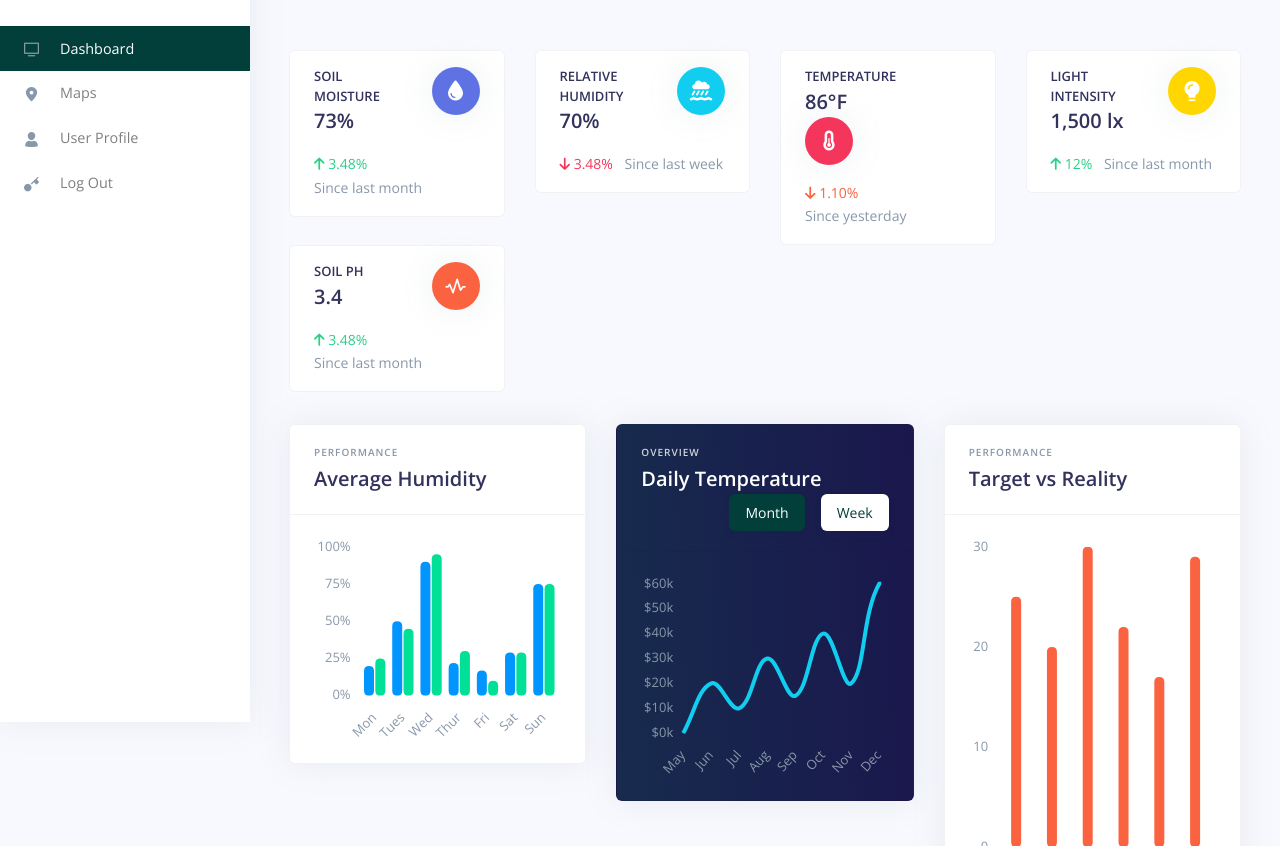
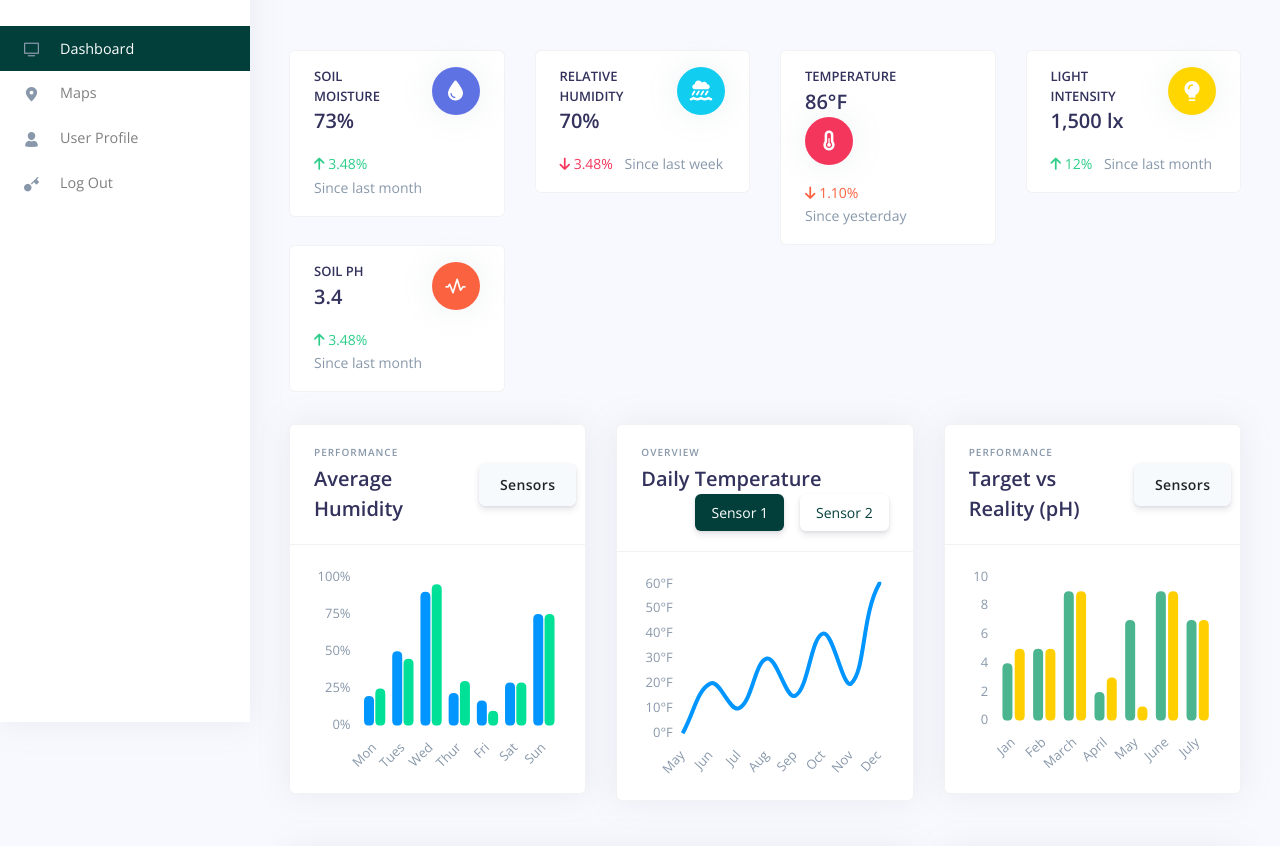
Before and after one commit to 3dabc/colco-frontend, a React app in the folder dashboard/: page /admin/index in a window 1280 px wide. Shown: the part 78-924 px from the top of the page. Built offline with nearby package versions, Linux system fonts and the light colour scheme.

Commit message:
Changes to dashboard graphs
Matched dashboard chart styling to Figma design, working on buttons to change sensors for each diagram

```diff
--- a/dashboard/public/index.html
+++ b/dashboard/public/index.html
@@ -43,7 +43,7 @@
       href="https://fonts.googleapis.com/css?family=Open+Sans:300,400,600,700"
       rel="stylesheet"
     />
-    <title>Argon Dashboard React by Creative Tim</title>
+    <title>ColCo</title>
     <script src="https://maps.googleapis.com/maps/api/js?key=YOUR_API_KEY_HERE"></script>
   </head>
   <body>
--- a/dashboard/src/variables/charts.js
+++ b/dashboard/src/variables/charts.js
@@ -319,7 +319,7 @@ let chartExample1 = {
           ticks: {
             callback: function (value) {
               if (!(value % 10)) {
-                return "$" + value + "k";
+                return value + "°F";
               }
             },
           },
@@ -337,7 +337,7 @@ let chartExample1 = {
             content += label;
           }
 
-          content += "$" + yLabel + "k";
+          content += yLabel + "°F";
           return content;
         },
       },
@@ -350,6 +350,9 @@ let chartExample1 = {
         {
           label: "Performance",
           data: [0, 20, 10, 30, 15, 40, 20, 60, 60],
+          //backgroundImage: "linear-gradient(to right, #0095FF, #0095FF)",
+          borderColor: "#0095FF",
+
         },
       ],
     };
@@ -361,6 +364,7 @@ let chartExample1 = {
         {
           label: "Performance",
           data: [0, 20, 5, 25, 10, 30, 15, 40, 40],
+          borderColor: "#07E098",
         },
       ],
     };
@@ -464,10 +468,65 @@ let chartHumidity = {
   },
 };
 
+// chart used for pH target vs reality
+let chartPH = {
+  options: {
+
+    scales: {
+      yAxes: [
+        {
+          ticks: {
+            stepSize: 2,
+            callback: function (value) {
+
+                //return '$' + value + 'k'
+                return value;
+
+            },
+          },
+        },
+      ],
+    },
+    tooltips: {
+      callbacks: {
+        label: function (item, data) {
+          var label = data.datasets[item.datasetIndex].label || "";
+          var yLabel = item.yLabel;
+          var content = "";
+          if (data.datasets.length > 1) {
+            content += label;
+          }
+          content += yLabel;
+          return content;
+        },
+      },
+    },
+  },
+  data: {
+    labels: ["Jan", "Feb", "March", "April", "May", "June", "July"],
+    datasets: [
+      {
+        label: "Sensor 1: ",
+        data: [4, 5, 9, 2, 7, 9, 7],
+        maxBarThickness: 10,
+        backgroundColor: "#4AB58E"
+      },
+      {
+        label: "Target: ",
+        data: [5, 5, 9, 3, 1, 9, 7],
+        maxBarThickness: 10,
+        backgroundColor: "#FFCF00"
+      },
+    ],
+  },
+};
+
+
 module.exports = {
   chartOptions, // used inside src/views/Index.js
   parseOptions, // used inside src/views/Index.js
   chartExample1, // used inside src/views/Index.js
   chartExample2, // used inside src/views/Index.js
   chartHumidity,
+  chartPH,
 };
--- a/dashboard/src/views/Index.js
+++ b/dashboard/src/views/Index.js
@@ -28,6 +28,10 @@ import {
   Card,
   CardHeader,
   CardBody,
+  Dropdown,
+  DropdownItem,
+  DropdownMenu,
+  DropdownToggle,
   NavItem,
   NavLink,
   Nav,
@@ -45,6 +49,7 @@ import {
   chartExample1,
   chartExample2,
   chartHumidity,
+  chartPH,
 } from "variables/charts.js";
 
 import Header from "components/Headers/Header.js";
@@ -78,6 +83,8 @@ const Index = (props) => {
                     </h6>
                     <h2 className="mb-0">Average Humidity</h2>
                   </div>
+                  <Button>Sensors</Button>
+
                 </Row>
               </CardHeader>
               <CardBody>
@@ -94,16 +101,16 @@ const Index = (props) => {
             </Card>
           </Col>
           <Col className="mb-5 mb-xl-0" xl="4">
-            <Card className="bg-gradient-default shadow">
+            <Card className="bg-white shadow">
               <CardHeader className="bg-transparent">
                 <Row className="align-items-center">
                   <div className="col">
-                    <h6 className="text-uppercase text-light ls-1 mb-1">
+                    <h6 className="text-uppercase text-muted ls-1 mb-1">
                       Overview
                     </h6>
-                    <h2 className="text-white mb-0">Daily Temperature</h2>
+                    <h2 className="text-black mb-0">Daily Temperature</h2>
                   </div>
-                  <div className="col">
+                  <div className="col" >
                     <Nav className="justify-content-end" pills>
                       <NavItem>
                         <NavLink
@@ -113,7 +120,7 @@ const Index = (props) => {
                           href="#pablo"
                           onClick={(e) => toggleNavs(e, 1)}
                         >
-                          <span className="d-none d-md-block">Month</span>
+                          <span className="d-none d-md-block">Sensor 1</span>
                           <span className="d-md-none">M</span>
                         </NavLink>
                       </NavItem>
@@ -126,7 +133,7 @@ const Index = (props) => {
                           href="#pablo"
                           onClick={(e) => toggleNavs(e, 2)}
                         >
-                          <span className="d-none d-md-block">Week</span>
+                          <span className="d-none d-md-block">Sensor 2</span>
                           <span className="d-md-none">W</span>
                         </NavLink>
                       </NavItem>
@@ -156,16 +163,19 @@ const Index = (props) => {
                     <h6 className="text-uppercase text-muted ls-1 mb-1">
                       Performance
                     </h6>
-                    <h2 className="mb-0">Target vs Reality</h2>
+                    <h2 className="mb-0">Target vs Reality (pH)</h2>
                   </div>
+                  <Button>Sensors</Button>
+
                 </Row>
               </CardHeader>
               <CardBody>
                 {/* Chart */}
-                <div className="chart">
+                <div style={{position: "relative",
+                        height: "200px"}}>
                   <Bar
-                    data={chartExample2.data}
-                    options={chartExample2.options}
+                    data={chartPH.data}
+                    options={chartPH.options}
                   />
                 </div>
               </CardBody>
@@ -178,7 +188,7 @@ const Index = (props) => {
               <CardHeader className="border-0">
                 <Row className="align-items-center">
                   <div className="col">
-                    <h3 className="mb-0">Page visits</h3>
+                    <h3 className="mb-0">Numer of Sensors: 2</h3>
                   </div>
                   <div className="col text-right">
                     <Button
@@ -192,7 +202,7 @@ const Index = (props) => {
                   </div>
                 </Row>
               </CardHeader>
-              <Table className="align-items-center table-flush" responsive>
+              {/* <Table className="align-items-center table-flush" responsive>
                 <thead className="thead-light">
                   <tr>
                     <th scope="col">Page name</th>
@@ -246,7 +256,7 @@ const Index = (props) => {
                     </td>
                   </tr>
                 </tbody>
-              </Table>
+              </Table> */}
             </Card>
           </Col>
           <Col xl="4">
@@ -254,7 +264,7 @@ const Index = (props) => {
               <CardHeader className="border-0">
                 <Row className="align-items-center">
                   <div className="col">
-                    <h3 className="mb-0">Social traffic</h3>
+                    <h3 className="mb-0">Maps</h3>
                   </div>
                   <div className="col text-right">
                     <Button
@@ -263,12 +273,12 @@ const Index = (props) => {
                       onClick={(e) => e.preventDefault()}
                       size="sm"
                     >
-                      See all
+                      See locations
                     </Button>
                   </div>
                 </Row>
               </CardHeader>
-              <Table className="align-items-center table-flush" responsive>
+              {/* <Table className="align-items-center table-flush" responsive>
                 <thead className="thead-light">
                   <tr>
                     <th scope="col">Referral</th>
@@ -354,7 +364,7 @@ const Index = (props) => {
                     </td>
                   </tr>
                 </tbody>
-              </Table>
+              </Table> */}
             </Card>
           </Col>
         </Row>
```
